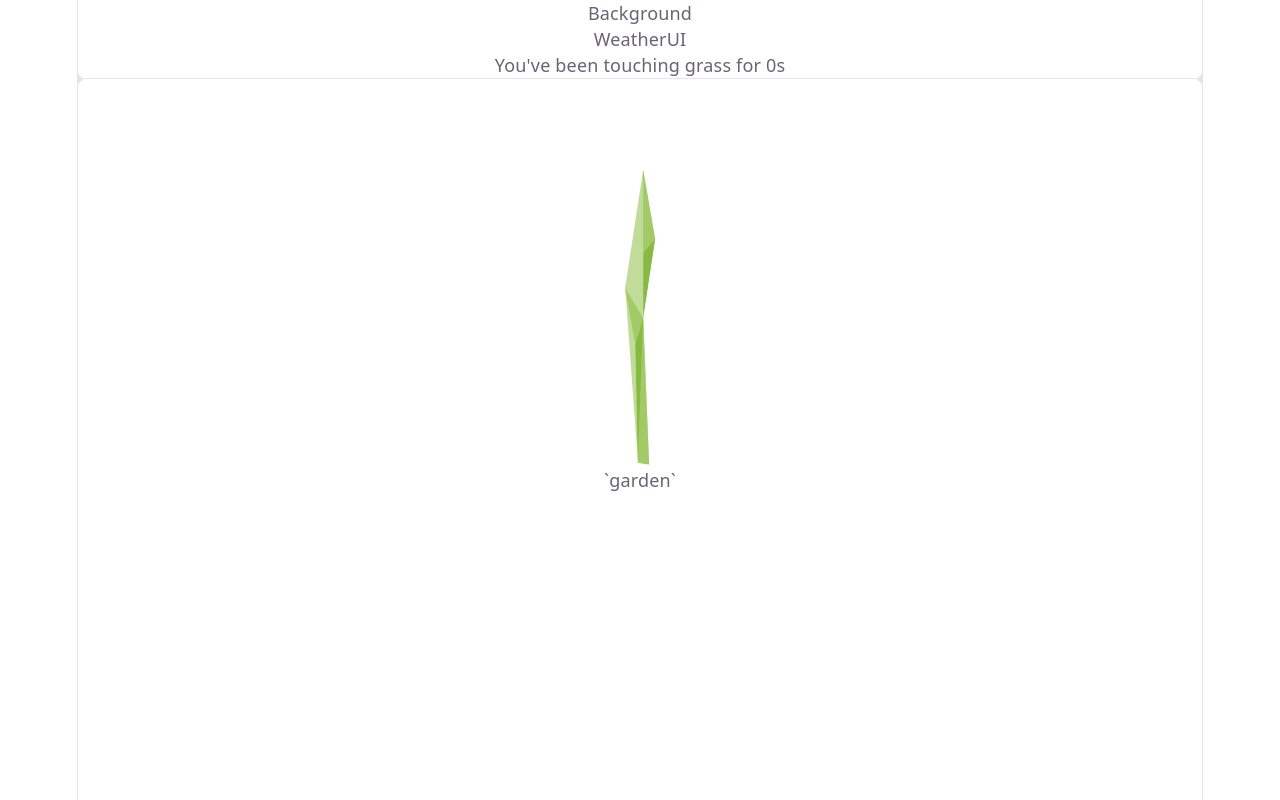
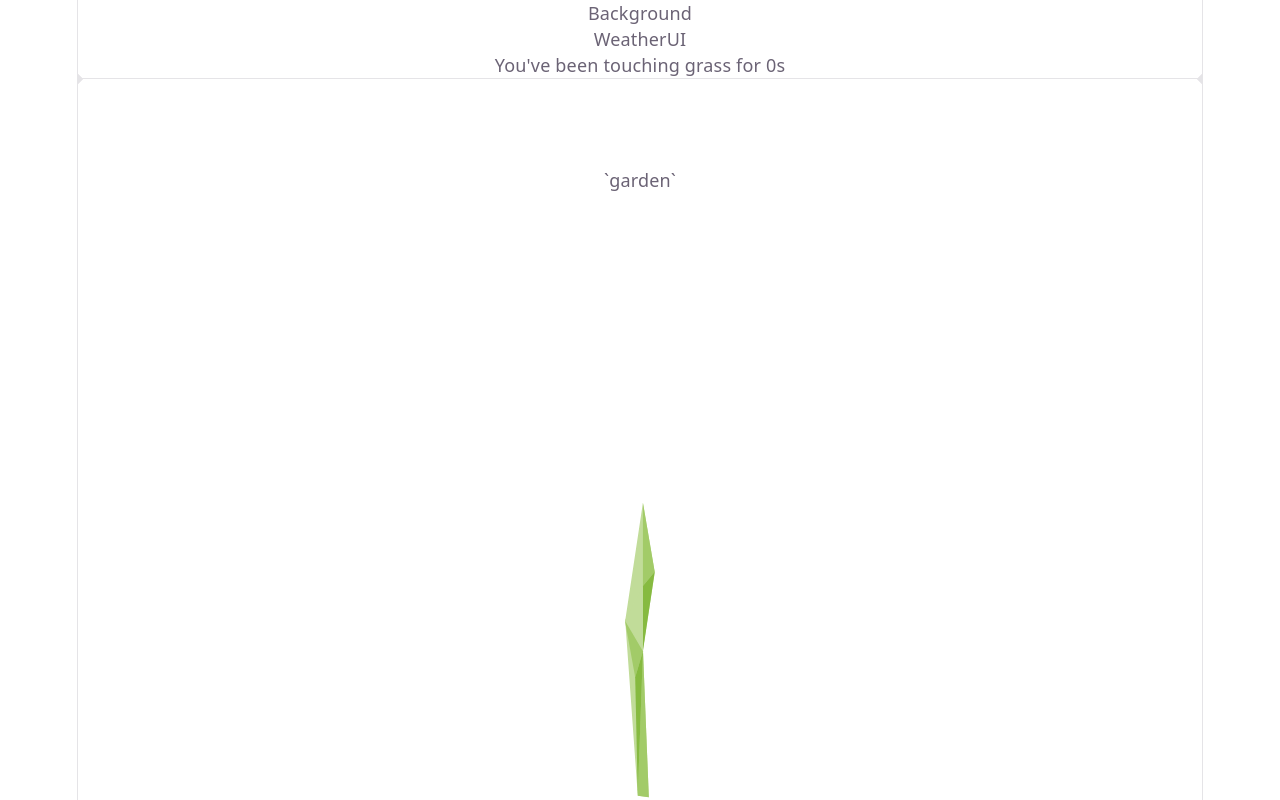
Before and after one commit to rylander925/engin1tr-website, a React (Vite) app: page / in a window 1280 px wide. Built offline with nearby package versions, Linux system fonts and the light colour scheme.

Commit message:
Updated main grass blade to use context. Adjusted bounding box css to fit the grass properly

```diff
--- a/src/components/Body/Grass/Garden.css
+++ b/src/components/Body/Grass/Garden.css
@@ -1,6 +1,10 @@
 .maingrass {
     height: 300px;
-    width: auto;
+    width: fit-content;
+    position: absolute;
+    left: 50%;
+    bottom: 0%;
+    transform: translateX(-50%)
 }
 
 /* AI ZONE */
--- a/src/components/Body/Grass/Garden.jsx
+++ b/src/components/Body/Grass/Garden.jsx
@@ -98,7 +98,7 @@ function Plant( {plant, index, elapsedTime} ) {
     const stillGrowing = age < GROW_DURATION
     return(
         //Position wrapper
-        <div
+        <div className='plant'
             style = {{
                     left: `${plant.x}%`,
                     bottom: 0,
--- a/src/components/Body/Grass/Grass.jsx
+++ b/src/components/Body/Grass/Grass.jsx
@@ -10,8 +10,8 @@ function Grass( {onHoverChange} ) {
       src={grassImg}
       className="maingrass"
       alt="Grass Image"
-      onMouseEnter={() => onHoverChange(true)}
-      onMouseLeave={() => onHoverChange(false)}
+      onMouseEnter={() => dispatch({type:'set-hovering'})}
+      onMouseLeave={() => dispatch({type:'unset-hovering'})}
     />
   )
 }
```
